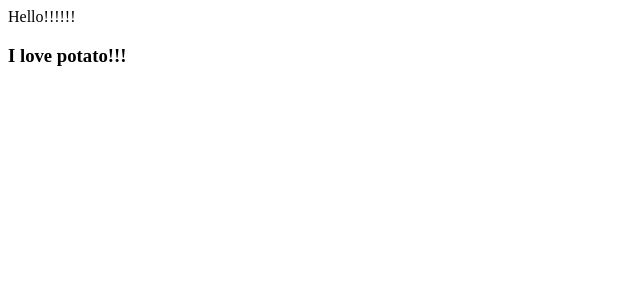
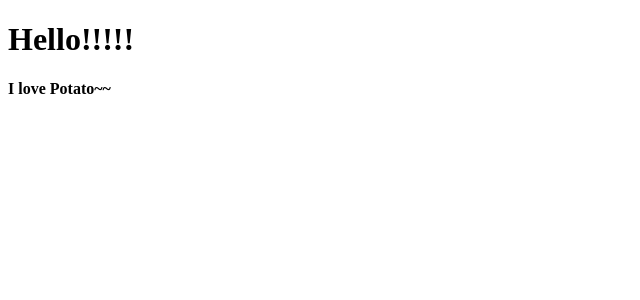
Before and after one commit to tigerish009/movie_app_1, a React (Create React App) app: page / in a window 1280 px wide. Shown: the top 300 px of the page, without its empty margins (0-640 px from the left). Built offline with nearby package versions, Linux system fonts and the light colour scheme.

Commit message:
input other component and receive PROP NAME as ARGUMENT OF FUNCTION

```diff
--- a/src/App.js
+++ b/src/App.js
@@ -1,11 +1,25 @@
 import React from 'react';
-import Potato from './Potato';
+
+
+// 재사용 가능한 컴포넌트를 만들어 반복해서 사용할 수 있음
+// App안에 있는 Food component의 fav등 prop name을 function Food(props) argument로 받아옴
+function Food(props) {
+  return (
+    <h4>I love Potato~~</h4>
+  )
+}
+
 
 function App() {
   return (
     <div>
-      Hello!!!!!!
-      <Potato />
+      <h1>Hello!!!!!</h1>
+      {/* Food component에 fav라는 이름의 property를 생성하고, kimchi라는 prop name을 부여함(property name) */}
+      <Food
+        fav="kimchi"
+        something={true}
+        papapapa={["hello", 1, 2, 3, 4, true]}
+      />
     </div>
   );
 }
--- a/src/Potato.js
+++ /dev/null
@@ -1,9 +0,0 @@
-import React from "react";
-
-function Potato() {
-    return (
-        <h3>I love potato!!!</h3>
-    )
-}
-
-export default Potato;
--- a/src/index.js
+++ b/src/index.js
@@ -1,7 +1,6 @@
 import React from 'react';
 import ReactDOM from 'react-dom';
 import App from './App';
-import Potato from './Potato';
 
 ReactDOM.render(
   <React.StrictMode>
```
